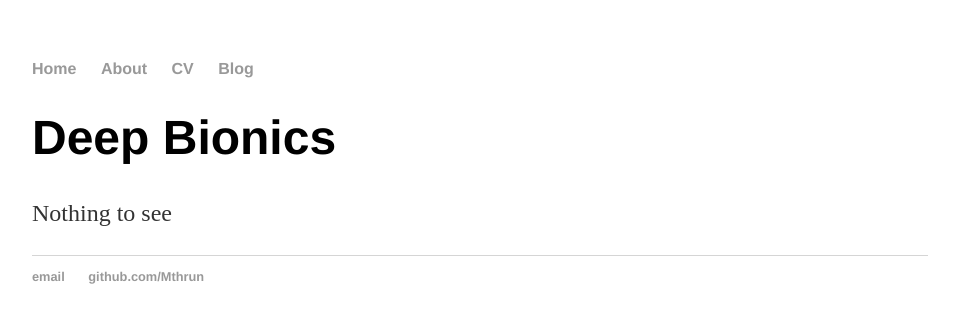
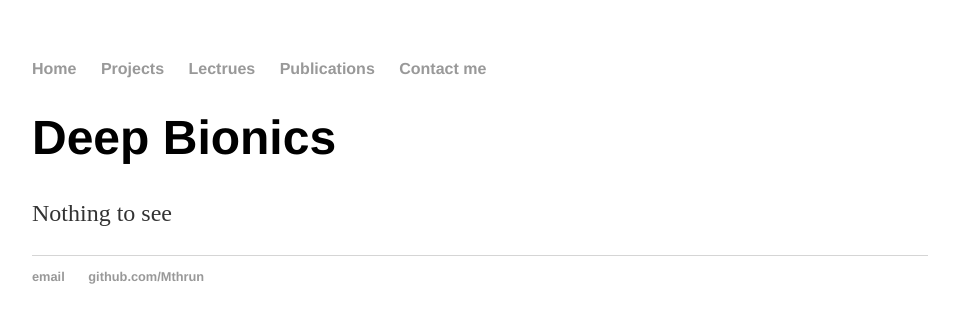
Before and after one commit to Quirinms/Quirinms.github.io, a Jekyll site: the page built from index.html, in a window 1280 px wide. Shown: the top 323 px of the page, without its empty margins (160-1119 px from the left). Built offline with Jekyll 4.4.1, drawn with Linux system fonts in a browser that asks for light colours.

Commit message:
Update default.html

```diff
--- a/_layouts/default.html
+++ b/_layouts/default.html
@@ -9,9 +9,10 @@
 			<nav>
 	    		<ul>
 	        		<li><a href="/">Home</a></li>
-		        	<li><a href="/about">About</a></li>
-	        		<li><a href="/cv">CV</a></li>
-	        		<li><a href="/blog">Blog</a></li>
+		        	<li><a href="/projects">Projects</a></li>
+	        		<li><a href="/lectures">Lectrues</a></li>
+	        		<li><a href="/publications">Publications</a></li>
+	        		<li><a href="/contactme">Contact me</a></li>
 	    		</ul>
 			</nav>
 			<div class="container">
```
